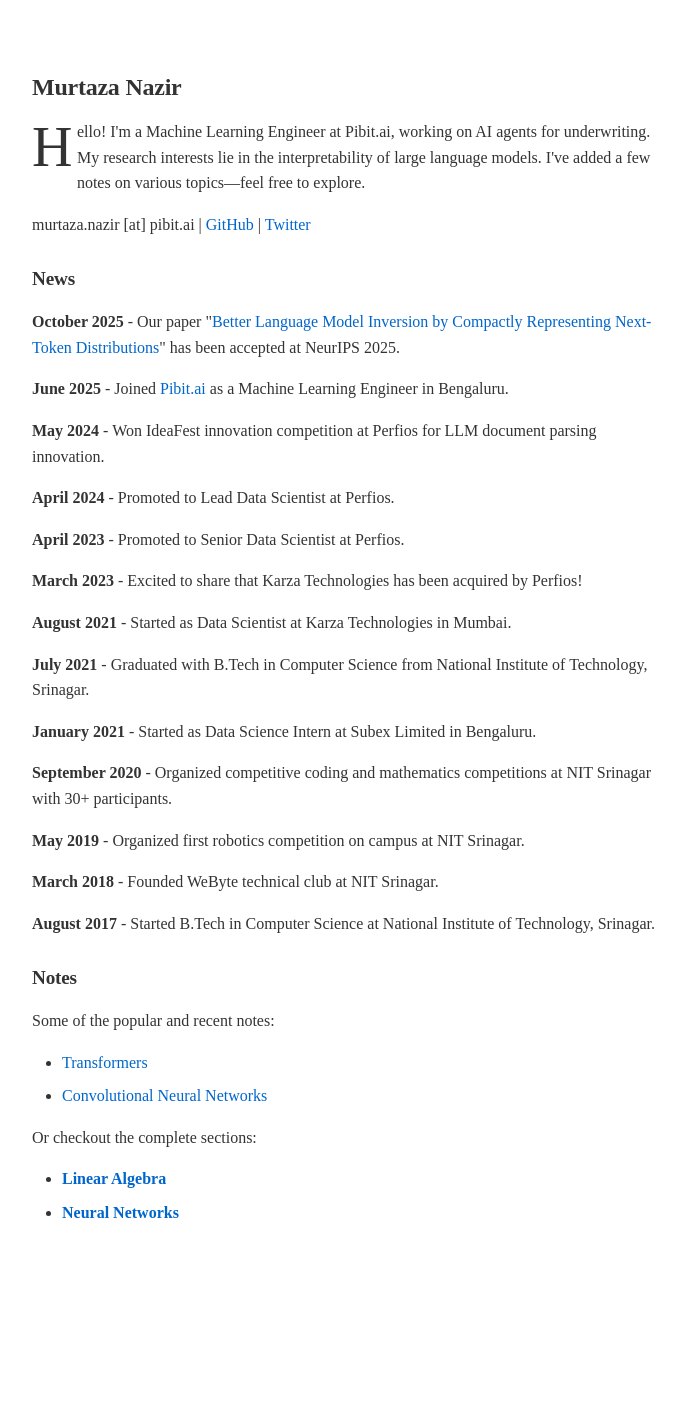
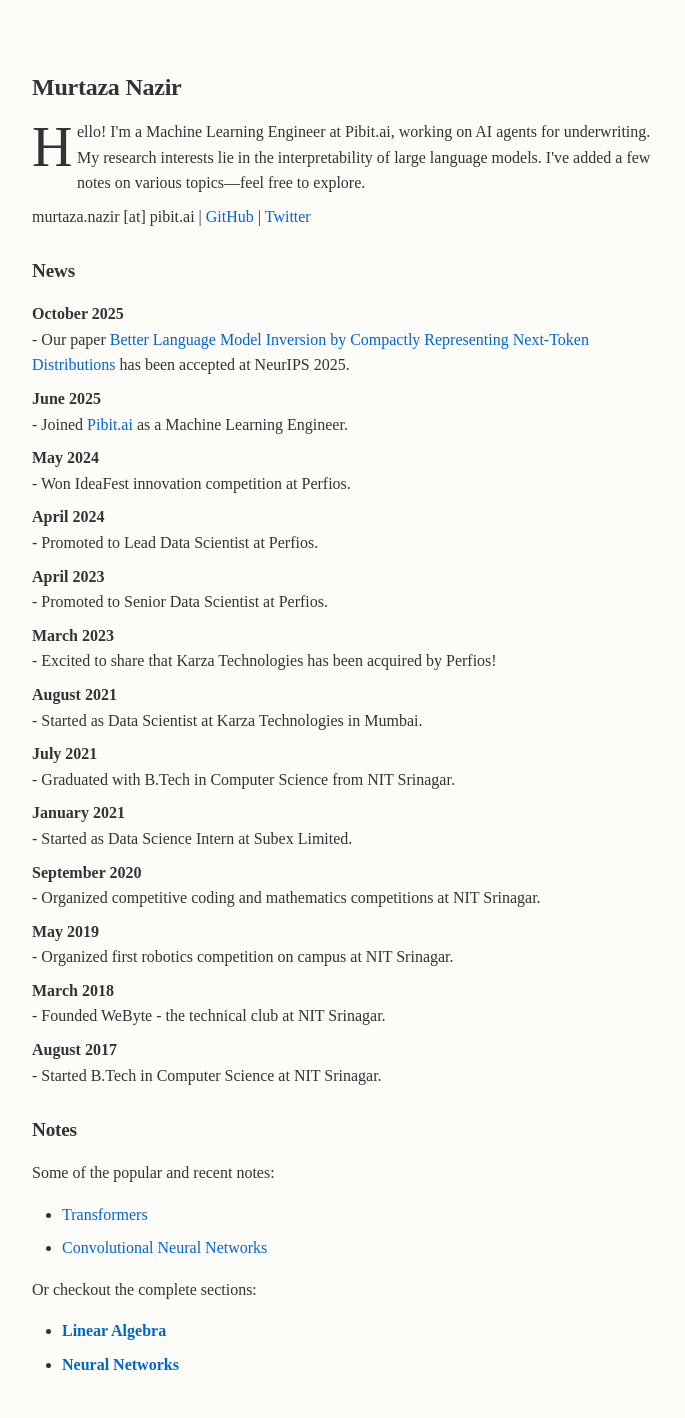
Before and after one commit to themurtazanazir/themurtazanazir.github.io, an MkDocs documentation site: the page built from docs/index.md, in a window 1280 px wide. Shown: the whole page, without its empty margins (168-853 px from the left). Built offline with MkDocs 1.6.1 and Material for MkDocs 9.7.7, drawn with Linux system fonts in a browser that asks for light colours; before the commit the page ends 1266 px from its top, so only the background shows below that.

Commit message:
Clean up News section, add warmer background, reduce spacing between items

```diff
--- a/docs/index.md
+++ b/docs/index.md
@@ -6,11 +6,11 @@ murtaza.nazir [at] pibit.ai | [GitHub](https://github.com/themurtazanazir/) | [T
 
 ## News
 
-**October 2025** - Our paper "[Better Language Model Inversion by Compactly Representing Next-Token Distributions](https://arxiv.org/abs/2506.17090)" has been accepted at NeurIPS 2025.
+**October 2025** - Our paper [Better Language Model Inversion by Compactly Representing Next-Token Distributions](https://arxiv.org/abs/2506.17090) has been accepted at NeurIPS 2025.
 
-**June 2025** - Joined [Pibit.ai](https://pibit.ai) as a Machine Learning Engineer in Bengaluru.
+**June 2025** - Joined [Pibit.ai](https://pibit.ai) as a Machine Learning Engineer.
 
-**May 2024** - Won IdeaFest innovation competition at Perfios for LLM document parsing innovation.
+**May 2024** - Won IdeaFest innovation competition at Perfios.
 
 **April 2024** - Promoted to Lead Data Scientist at Perfios.
 
@@ -20,17 +20,17 @@ murtaza.nazir [at] pibit.ai | [GitHub](https://github.com/themurtazanazir/) | [T
 
 **August 2021** - Started as Data Scientist at Karza Technologies in Mumbai.
 
-**July 2021** - Graduated with B.Tech in Computer Science from National Institute of Technology, Srinagar.
+**July 2021** - Graduated with B.Tech in Computer Science from NIT Srinagar.
 
-**January 2021** - Started as Data Science Intern at Subex Limited in Bengaluru.
+**January 2021** - Started as Data Science Intern at Subex Limited.
 
-**September 2020** - Organized competitive coding and mathematics competitions at NIT Srinagar with 30+ participants.
+**September 2020** - Organized competitive coding and mathematics competitions at NIT Srinagar.
 
 **May 2019** - Organized first robotics competition on campus at NIT Srinagar.
 
-**March 2018** - Founded WeByte technical club at NIT Srinagar.
+**March 2018** - Founded WeByte - the technical club at NIT Srinagar.
 
-**August 2017** - Started B.Tech in Computer Science at National Institute of Technology, Srinagar.
+**August 2017** - Started B.Tech in Computer Science at NIT Srinagar.
 
 ## Notes
 
--- a/docs/stylesheets/extra.css
+++ b/docs/stylesheets/extra.css
@@ -2,7 +2,7 @@
 
 :root {
   /* Very simple, clean colors */
-  --warm-bg: #ffffff;
+  --warm-bg: #fefcf8;
   --warm-text: #333333;
   --warm-link: #0066cc;
   --warm-link-hover: #0052a3;
@@ -131,6 +131,15 @@ body {
 .md-typeset p {
   margin-bottom: 1em;
   text-align: left;
+}
+
+/* Reduce spacing between consecutive paragraphs starting with strong (for News section) */
+.md-typeset p strong:first-child {
+  display: block;
+}
+
+.md-typeset p + p {
+  margin-top: -0.5em;
 }
 
 /* Drop cap - manual class you can apply in HTML */
```
